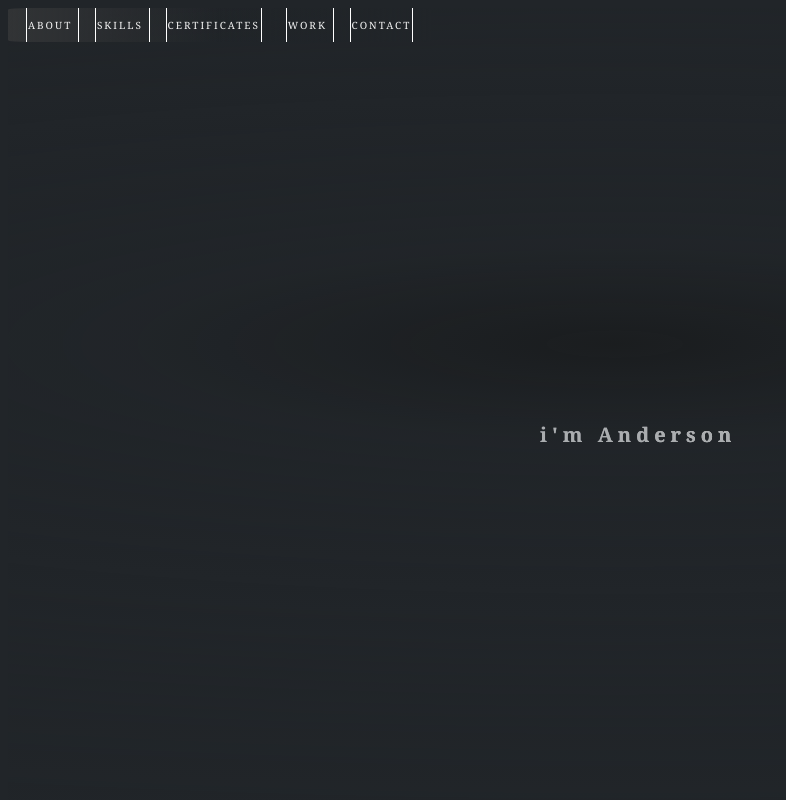
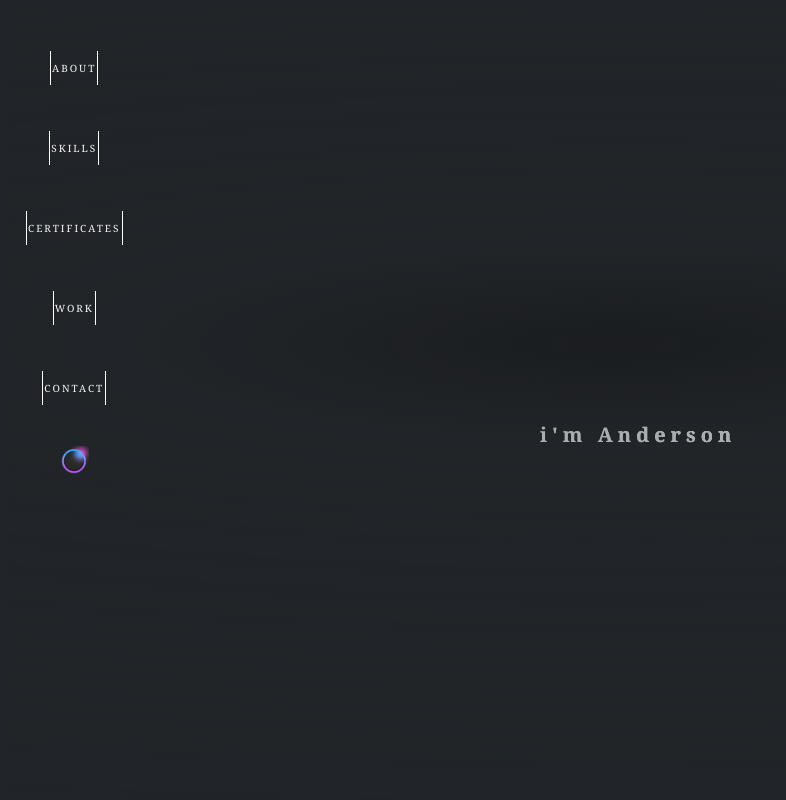
Before and after one commit to eusouanderson/Eusouanderson, a plain HTML site: page index.html in a window 1280 px wide. Shown: the top 800 px of the page, without its empty margins (0-786 px from the left). Drawn offline with nearby package versions, Linux system fonts and the light colour scheme.

Commit message:
"update"

```diff
--- a/assets/css/eusouanderson.css
+++ b/assets/css/eusouanderson.css
@@ -55,9 +55,13 @@ body{
 }
 
 .affix{
-  background: linear-gradient(90deg, #323436 0%, rgba(60,52,0,0) 50%, #212529 100%);
+  line-height: 8;
   padding: 10px;
-  border-radius: 5%;
+  border-radius: 10%;
+}
+.affix:hover{
+  background-color: #2b2f3352;
+  padding: auto;
 }
 
 .left{
--- a/assets/js/eusouanderson.js
+++ b/assets/js/eusouanderson.js
@@ -47,13 +47,13 @@ var certiCor= 1850
 //WORK
 var wrk = document.getElementById("work");
 var wrkCoordenadas = wrk.getBoundingClientRect();
-var workCor = 3100
+var workCor = 3900
 //console.log(workCor)
 
 //CONTACT
 var cont = document.getElementById("contact");
 var contCoordenadas = cont.getBoundingClientRect();
-var contCor = 3703
+var contCor = 4703
 //console.log(contCor);
 //vel
 var vel = 800;
--- a/index.html
+++ b/index.html
@@ -19,16 +19,14 @@
                <nav class="page-navbar" data-offset-top="0" >
 
                   <div class="affix" aligne="center">
-                     <a href="#about" class="bt1" onclick="About()">About </a>
-                     <a href="#skills" class="bt1" onclick="Skills()">Skills </a>
-                     <a href="#certificate" class="bt1"onclick="Certificates()">Certificates</a>
-                     <a href="#work" class="bt1"onclick="Work()">Work </a>
-                     <a href="#contact" class="bt1"onclick="Contact()">Contact </a>
-                  </div>
-                  <div class="logo">
-
-                     <!--<img src="assets/imgs/favicon.png" alt="Anderson" width="35" height="140"> -->
-
+                     <ul>
+                        <ul><a href="#about" class="bt1" onclick="About()">About </a></ul>
+                        <ul><a href="#skills" class="bt1" onclick="Skills()">Skills </a></ul>
+                        <ul><a href="#certificate" class="bt1"onclick="Certificates()">Certificates</a></ul>
+                        <ul><a href="#work" class="bt1"onclick="Work()">Work </a></ul>
+                        <ul><a href="#contact" class="bt1"onclick="Contact()">Contact </a></ul>
+                        <ul><img src="assets/imgs/favicon.ico" alt="Anderson" width="35" height="30"></ul>
+                     </ul>
                   </div>
                </nav>
 
```
